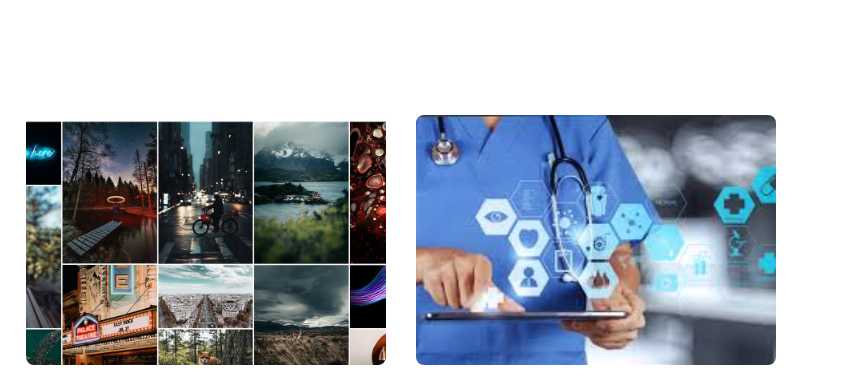
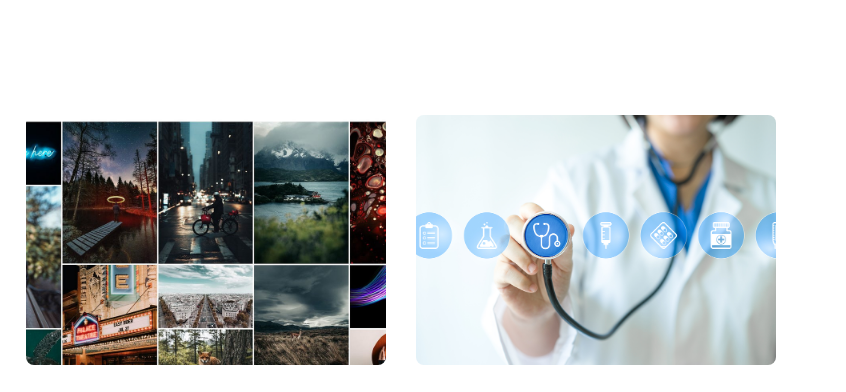
Before and after one commit to abankhele/abankhel.github.io, a plain HTML site: page index.html in a window 1280 px wide. Shown: the part 3318-3710 px from the top of the page, 434-1280 px from the left. Drawn offline with nearby package versions, Linux system fonts and the light colour scheme; files whose address does not match are found by name; a web font is replaced by a local one.

Commit message:
edited photo

```diff
--- a/index.html
+++ b/index.html
@@ -408,7 +408,7 @@ unit, integration, and system testing.
                 <!-- Patient and Health Insurance Management -->
                 <div class="col-md-4 col-sm-6 portfolio_item branding">
                     <a href="https://github.com/orgs/Team-3-Patient-and-Insurance-Management/repositories" target="_blank">
-                        <img src="img/portfolio/pim.jpeg" class="img-responsive" alt="Patient and Health Insurance Management">
+                        <img src="img/portfolio/pim.jpg" class="img-responsive" alt="Patient and Health Insurance Management">
                         <div class="portfolio_item_hover">
                             <div class="portfolio-border clearfix">
                                 <div class="item_info">
```
Also changed, not shown: img/portfolio/pim.jpg (added).
